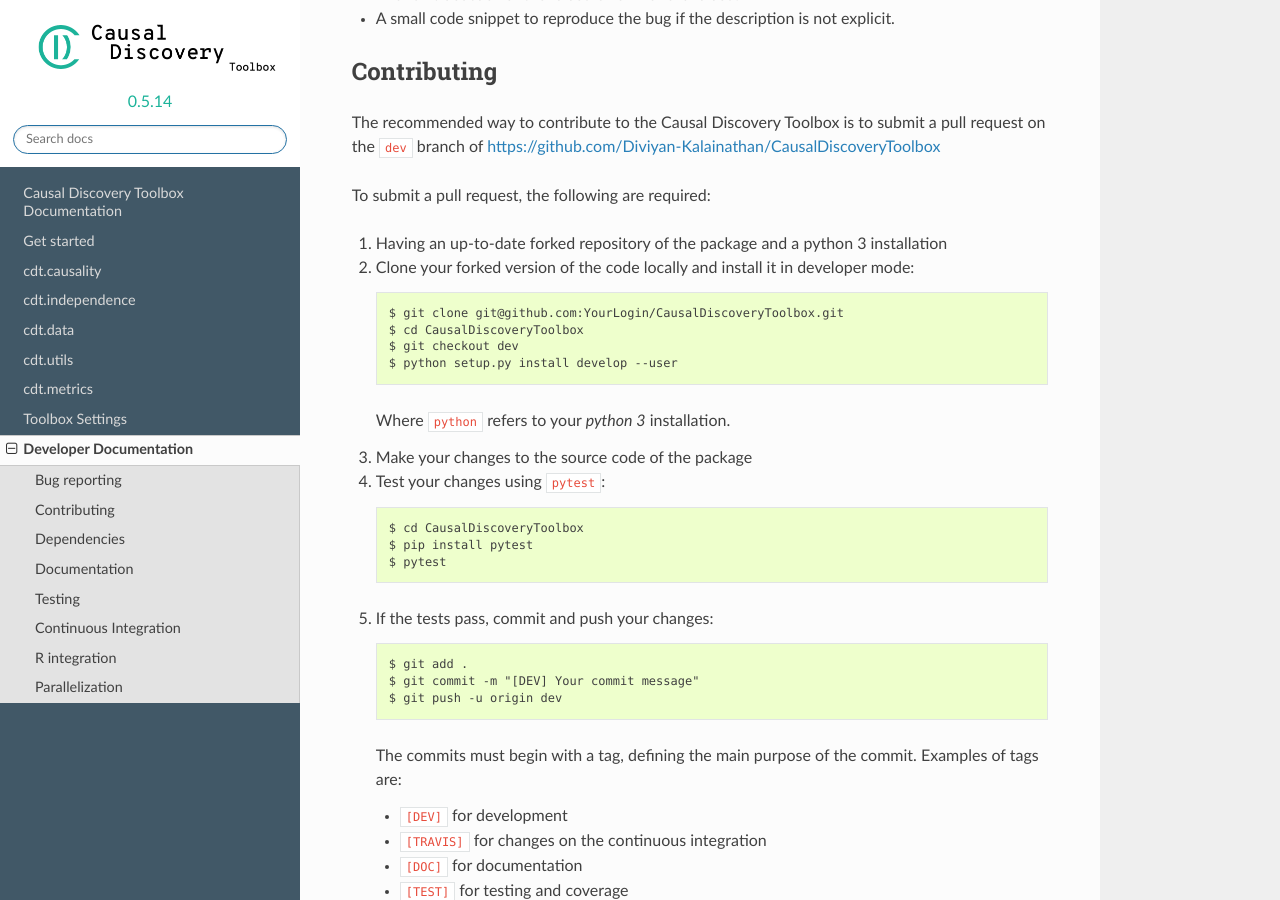
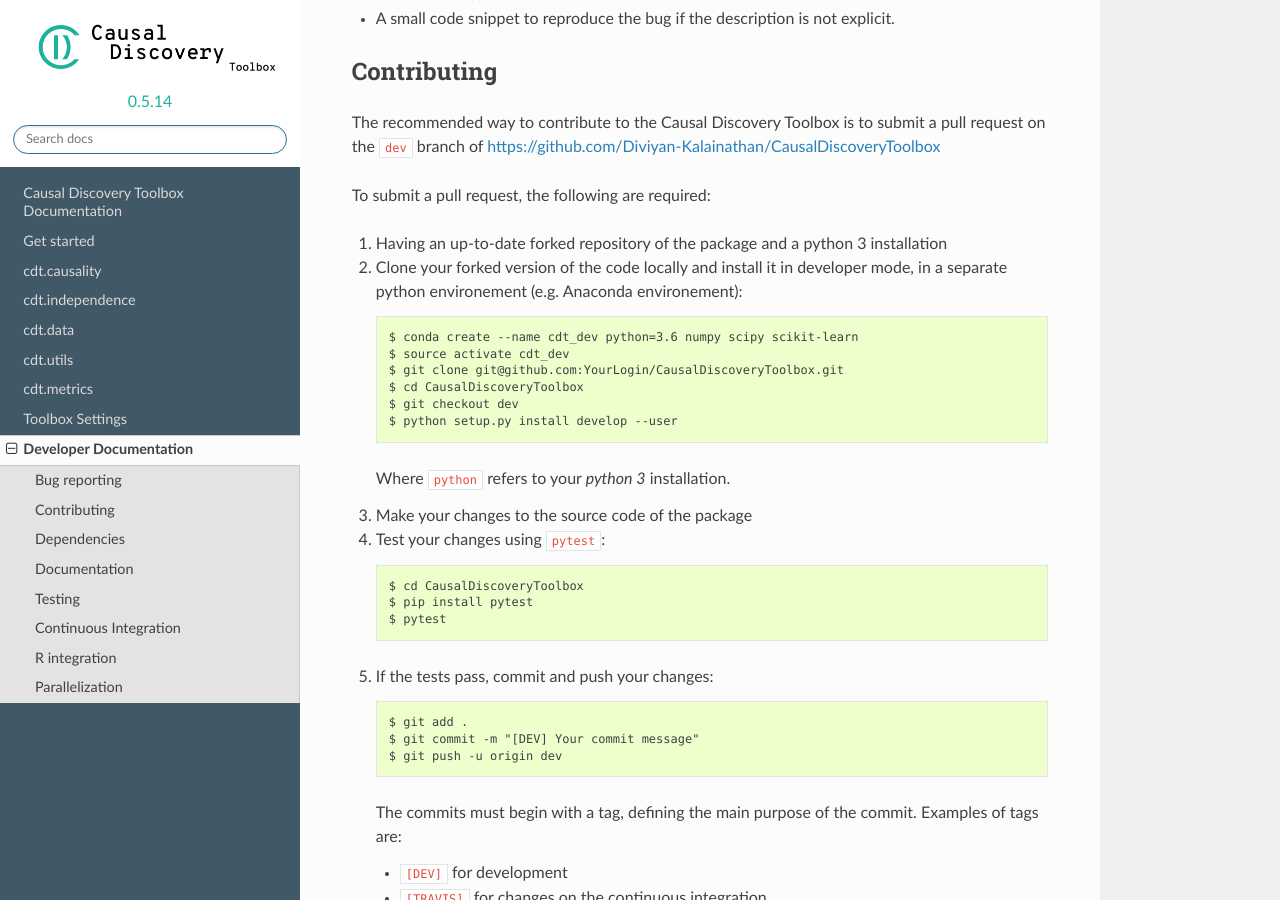
Before and after one commit to FenTechSolutions/CausalDiscoveryToolbox, a Sphinx documentation site: the page built from docs/developer.rst, in a window 1280 px wide and 900 px high, scrolled down 619 px. Built offline with Sphinx 7.4.7 and the Read the Docs theme 2.0.0, drawn with Linux system fonts in a browser that asks for light colours.

Commit message:
[DOC] Tweaks in Contributing section

```diff
--- a/docs/developer.rst
+++ b/docs/developer.rst
@@ -39,8 +39,11 @@ To submit a pull request, the following are required:
 1. Having an up-to-date forked repository of the package and a python 3 installation
 
 2. Clone your forked version of the code locally and install it
-   in developer mode::
+   in developer mode, in a separate python environement
+   (e.g. Anaconda environement)::
 
+       $ conda create --name cdt_dev python=3.6 numpy scipy scikit-learn
+       $ source activate cdt_dev
        $ git clone git@github.com:YourLogin/CausalDiscoveryToolbox.git
        $ cd CausalDiscoveryToolbox
        $ git checkout dev
```
